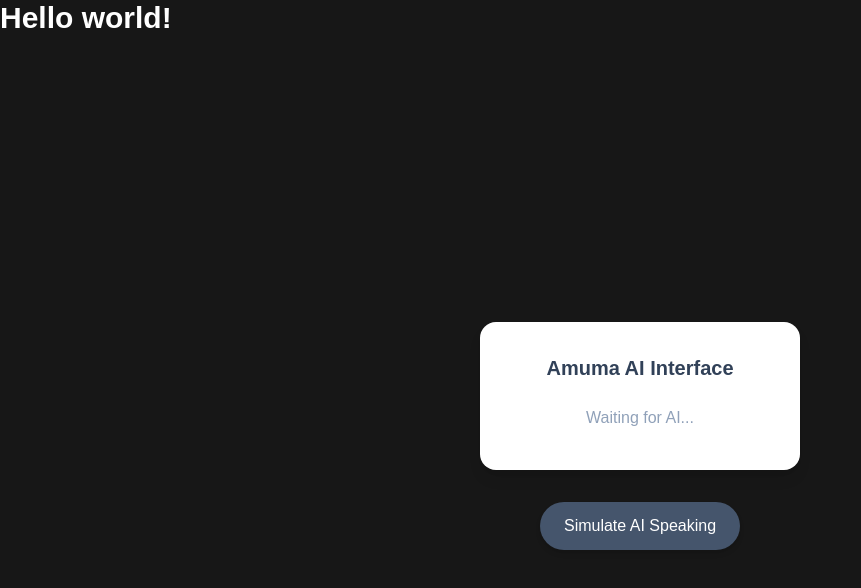
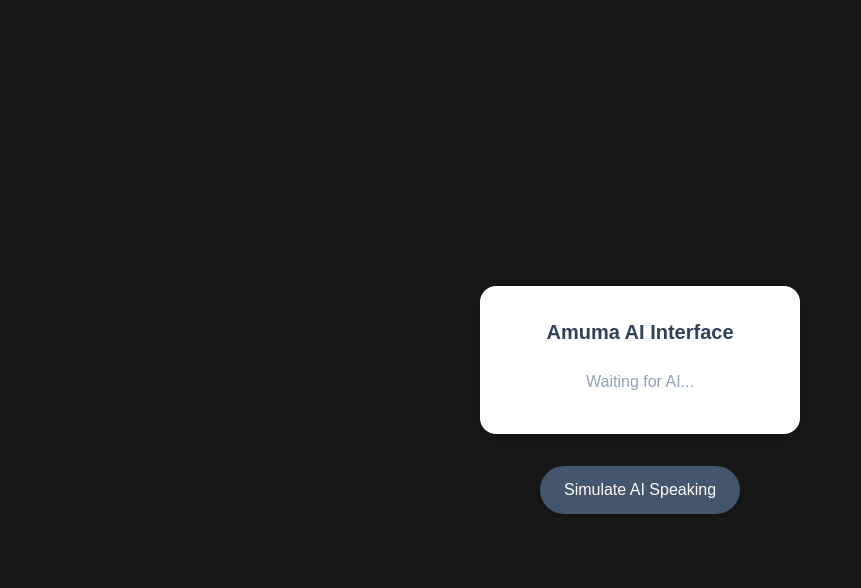
Before and after one commit to JohnLloydCanoy/amuma-ai, a Next.js app in the folder client/: page /Home in a window 1280 px wide. Shown: the top 588 px of the page, without its empty margins (0-861 px from the left). Built offline with nearby package versions, Linux system fonts and the light colour scheme.

Commit message:
removing hello world

```diff
--- a/client/components/voice/visuals.tsx
+++ b/client/components/voice/visuals.tsx
@@ -7,7 +7,6 @@ export default function Visuals() {
 
     return (
         <>
-        <h1 className="text-3xl font-bold ">Hello world!</h1>
         <div className="flex flex-col items-center justify-center min-h-screen  gap-8">
 
         <div className="p-8 bg-white rounded-2xl shadow-lg flex flex-col items-center gap-6 w-80">
```
